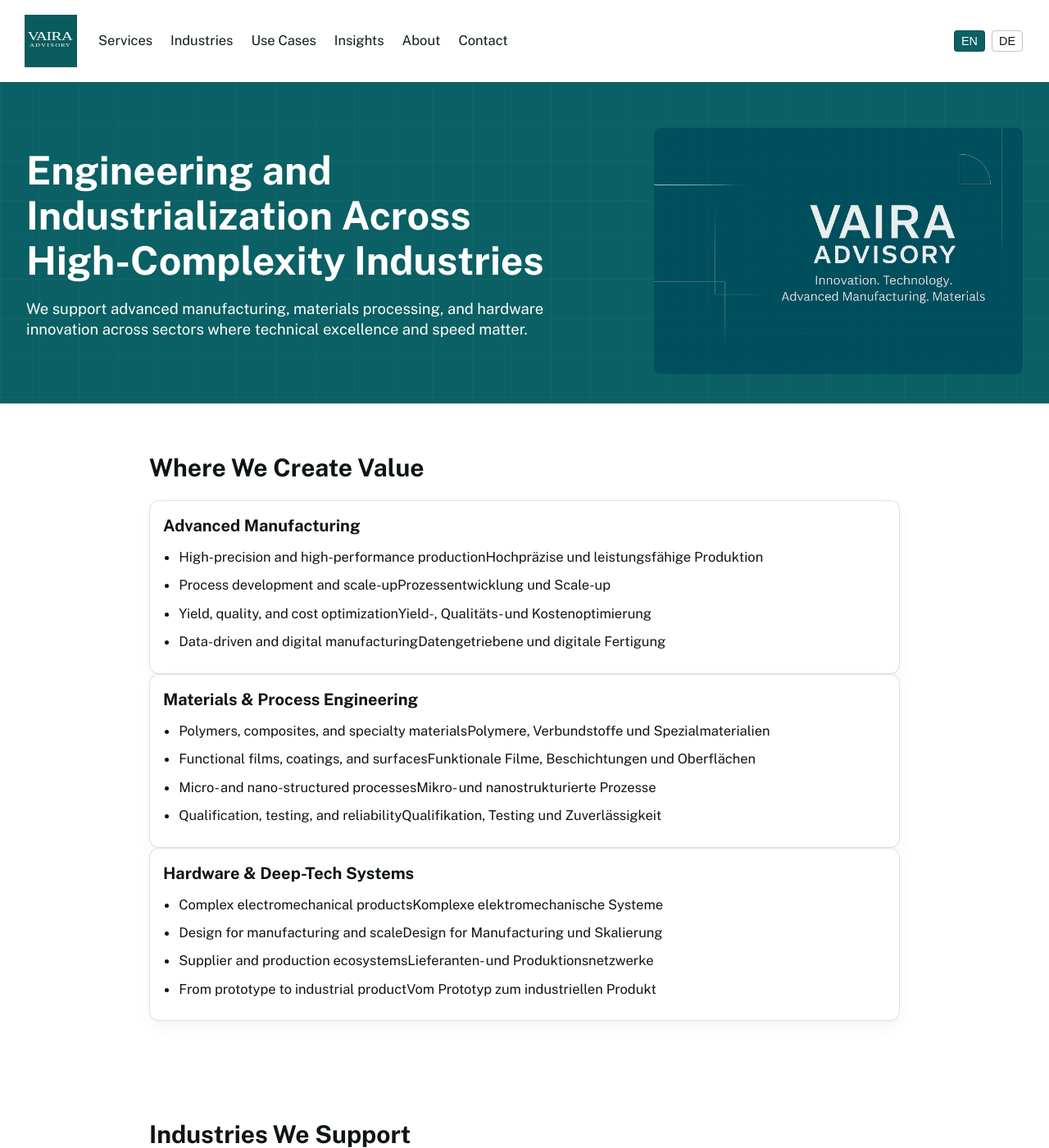
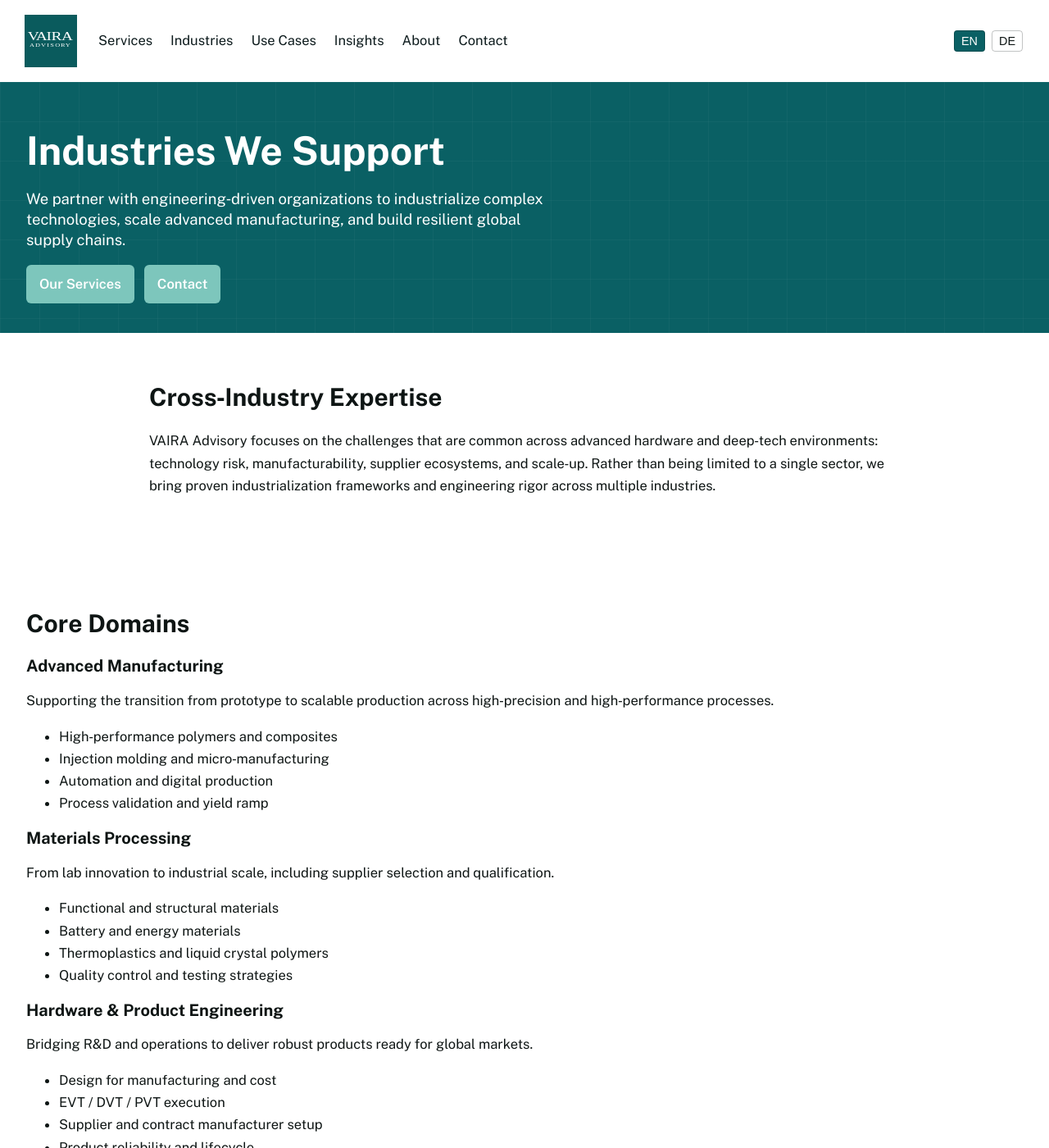
Before and after one commit to raphaelheeb/vaira-advisory, a Jekyll site: the page built from industries/index.html, in a window 1280 px wide and 1400 px high. Shown: the whole window at 82% size. Built offline with Jekyll 4.4.1, drawn with Linux system fonts in a browser that asks for light colours; some of the changed text lies outside the part shown.

Commit message:
Update index.html

```diff
--- a/industries/index.html
+++ b/industries/index.html
@@ -1,82 +1,117 @@
 ---
 layout: default
 title: Industries | VAIRA Advisory
-description: Advanced manufacturing, materials, and hardware innovation across high-complexity industries.
+description: Advanced manufacturing, materials processing and hardware design industries.
+permalink: /industries/
+lang: en
 ---
 
-<!-- HERO -->
-<section class="hero" id="hero">
+<!-- ================= HERO ================= -->
+<section class="hero hero--industries" id="hero">
   <div class="content-wrapper wrapper--wide">
     <div class="hero-grid">
-      <div>
+
+      <!-- LEFT -->
+      <div class="hero-left">
         <h1 class="hero-title">
-          <span lang="en">Engineering and Industrialization Across High-Complexity Industries</span>
-          <br><span lang="de" class="small">Engineering und Industrialisierung in komplexen Industrien</span>
+          Industries We Support
         </h1>
+
         <p class="hero-sub">
-          <span lang="en">We support advanced manufacturing, materials processing, and hardware innovation across sectors where technical excellence and speed matter.</span>
-          <span lang="de">Wir unterstützen Advanced Manufacturing, Materialprozesse und Hardware-Innovation in Branchen, in denen technische Exzellenz und Geschwindigkeit entscheidend sind.</span>
+          We partner with engineering‑driven organizations to industrialize complex
+          technologies, scale advanced manufacturing, and build resilient global
+          supply chains.
         </p>
+
+        <div class="hero-ctas">
+          <a class="cta-btn" href="{{ site.baseurl }}/services/">Our Services</a>
+          <a class="cta-btn cta-btn--ghost" href="{{ site.baseurl }}/contact/">Contact</a>
+        </div>
       </div>
 
+      <!-- RIGHT VISUAL -->
       <div class="hero-right" aria-hidden="true">
-        <img src="{{ site.baseurl }}/assets/img/technical-visual.jpg" alt="Advanced manufacturing visualization" class="cad-contour">
+        <div class="hero-visual hero-visual--technical"></div>
       </div>
+
     </div>
   </div>
 </section>
 
 
-<!-- CORE DOMAINS -->
-<section class="section" id="focus">
+<!-- ================= INTRO ================= -->
+<section class="section section--intro">
   <div class="content-wrapper wrapper--narrow">
 
     <h2>
-      <span lang="en">Where We Create Value</span>
-      <br><span lang="de" class="small">Wo wir Mehrwert schaffen</span>
+      Cross‑Industry Expertise
     </h2>
 
-    <div class="card-grid">
+    <p>
+      VAIRA Advisory focuses on the challenges that are common across advanced
+      hardware and deep‑tech environments: technology risk, manufacturability,
+      supplier ecosystems, and scale‑up. Rather than being limited to a single
+      sector, we bring proven industrialization frameworks and engineering
+      rigor across multiple industries.
+    </p>
 
-      <!-- Advanced Manufacturing -->
-      <article class="card">
-        <h3>
-          <span lang="en">Advanced Manufacturing</span>
-          <br><span lang="de" class="small">Advanced Manufacturing</span>
-        </h3>
-        <ul>
-          <li><span lang="en">High-precision and high-performance production</span><span lang="de">Hochpräzise und leistungsfähige Produktion</span></li>
-          <li><span lang="en">Process development and scale-up</span><span lang="de">Prozessentwicklung und Scale-up</span></li>
-          <li><span lang="en">Yield, quality, and cost optimization</span><span lang="de">Yield-, Qualitäts- und Kostenoptimierung</span></li>
-          <li><span lang="en">Data-driven and digital manufacturing</span><span lang="de">Datengetriebene und digitale Fertigung</span></li>
+  </div>
+</section>
+
+
+<!-- ================= CORE DOMAINS ================= -->
+<section class="section section--domains">
+  <div class="content-wrapper wrapper--wide">
+
+    <h2>Core Domains</h2>
+
+    <div class="domain-grid">
+
+      <!-- DOMAIN 1 -->
+      <article class="domain-card">
+        <h3>Advanced Manufacturing</h3>
+        <p>
+          Supporting the transition from prototype to scalable production
+          across high‑precision and high‑performance processes.
+        </p>
+
+        <ul class="domain-list">
+          <li>High‑performance polymers and composites</li>
+          <li>Injection molding and micro‑manufacturing</li>
+          <li>Automation and digital production</li>
+          <li>Process validation and yield ramp</li>
         </ul>
       </article>
 
-      <!-- Materials -->
-      <article class="card">
-        <h3>
-          <span lang="en">Materials & Process Engineering</span>
-          <br><span lang="de" class="small">Material- und Prozessengineering</span>
-        </h3>
-        <ul>
-          <li><span lang="en">Polymers, composites, and specialty materials</span><span lang="de">Polymere, Verbundstoffe und Spezialmaterialien</span></li>
-          <li><span lang="en">Functional films, coatings, and surfaces</span><span lang="de">Funktionale Filme, Beschichtungen und Oberflächen</span></li>
-          <li><span lang="en">Micro- and nano-structured processes</span><span lang="de">Mikro- und nanostrukturierte Prozesse</span></li>
-          <li><span lang="en">Qualification, testing, and reliability</span><span lang="de">Qualifikation, Testing und Zuverlässigkeit</span></li>
+      <!-- DOMAIN 2 -->
+      <article class="domain-card">
+        <h3>Materials Processing</h3>
+        <p>
+          From lab innovation to industrial scale, including supplier selection
+          and qualification.
+        </p>
+
+        <ul class="domain-list">
+          <li>Functional and structural materials</li>
+          <li>Battery and energy materials</li>
+          <li>Thermoplastics and liquid crystal polymers</li>
+          <li>Quality control and testing strategies</li>
         </ul>
       </article>
 
-      <!-- Hardware -->
-      <article class="card">
-        <h3>
-          <span lang="en">Hardware & Deep-Tech Systems</span>
-          <br><span lang="de" class="small">Hardware und Deep-Tech-Systeme</span>
-        </h3>
-        <ul>
-          <li><span lang="en">Complex electromechanical products</span><span lang="de">Komplexe elektromechanische Systeme</span></li>
-          <li><span lang="en">Design for manufacturing and scale</span><span lang="de">Design for Manufacturing und Skalierung</span></li>
-          <li><span lang="en">Supplier and production ecosystems</span><span lang="de">Lieferanten- und Produktionsnetzwerke</span></li>
-          <li><span lang="en">From prototype to industrial product</span><span lang="de">Vom Prototyp zum industriellen Produkt</span></li>
+      <!-- DOMAIN 3 -->
+      <article class="domain-card">
+        <h3>Hardware & Product Engineering</h3>
+        <p>
+          Bridging R&D and operations to deliver robust products ready for
+          global markets.
+        </p>
+
+        <ul class="domain-list">
+          <li>Design for manufacturing and cost</li>
+          <li>EVT / DVT / PVT execution</li>
+          <li>Supplier and contract manufacturer setup</li>
+          <li>Product reliability and lifecycle</li>
         </ul>
       </article>
 
@@ -85,98 +120,85 @@
 </section>
 
 
-<!-- INDUSTRIES -->
-<section class="section" id="industries">
-  <div class="content-wrapper wrapper--narrow">
+<!-- ================= INDUSTRIES ================= -->
+<section class="section section--industries">
+  <div class="content-wrapper wrapper--wide">
 
-    <h2>
-      <span lang="en">Industries We Support</span>
-      <br><span lang="de" class="small">Branchen</span>
-    </h2>
+    <h2>Selected Industries</h2>
 
-    <div class="card-grid">
+    <div class="industry-grid">
 
-      <article class="card">
-        <h3><span lang="en">Energy & Electrification</span><span lang="de">Energie & Elektrifizierung</span></h3>
-        <ul>
-          <li><span lang="en">Battery manufacturing and storage</span><span lang="de">Batterieproduktion und Energiespeicher</span></li>
-          <li><span lang="en">EV and mobility systems</span><span lang="de">Elektromobilität</span></li>
-          <li><span lang="en">Power electronics</span><span lang="de">Leistungselektronik</span></li>
-        </ul>
+      <article class="industry-card">
+        <h3>Energy & Electrification</h3>
+        <p>
+          Supporting battery, electrification, and power technologies from
+          early development to manufacturing scale.
+        </p>
       </article>
 
-      <article class="card">
-        <h3><span lang="en">MedTech & Life Sciences</span><span lang="de">MedTech & Life Sciences</span></h3>
-        <ul>
-          <li><span lang="en">Precision devices and diagnostics</span><span lang="de">Präzisionsgeräte und Diagnostik</span></li>
-          <li><span lang="en">Regulated manufacturing</span><span lang="de">Regulierte Produktion</span></li>
-        </ul>
+      <article class="industry-card">
+        <h3>Mobility & Automotive</h3>
+        <p>
+          Lightweight structures, performance materials, and scalable
+          manufacturing for next‑generation mobility.
+        </p>
       </article>
 
-      <article class="card">
-        <h3><span lang="en">Industrial & Automation</span><span lang="de">Industrie & Automation</span></h3>
-        <ul>
-          <li><span lang="en">Robotics and motion</span><span lang="de">Robotik und Motion</span></li>
-          <li><span lang="en">Sensors and control systems</span><span lang="de">Sensorik und Steuerung</span></li>
-        </ul>
+      <article class="industry-card">
+        <h3>Industrial & Automation</h3>
+        <p>
+          Equipment, robotics, and process technologies with strong
+          manufacturability and reliability focus.
+        </p>
       </article>
 
-      <article class="card">
-        <h3><span lang="en">Aerospace & High-Performance Systems</span><span lang="de">Luft- und Raumfahrt</span></h3>
-        <ul>
-          <li><span lang="en">Lightweight and advanced materials</span><span lang="de">Leichtbau und Hochleistungsmaterialien</span></li>
-          <li><span lang="en">Reliability and qualification</span><span lang="de">Zuverlässigkeit und Qualifikation</span></li>
-        </ul>
+      <article class="industry-card">
+        <h3>Medical & Life Sciences</h3>
+        <p>
+          Precision manufacturing, materials, and regulated production
+          environments.
+        </p>
       </article>
 
-      <article class="card">
-        <h3><span lang="en">Consumer & Performance Products</span><span lang="de">Konsum- und Performance-Produkte</span></h3>
-        <ul>
-          <li><span lang="en">Premium hardware</span><span lang="de">Premium-Hardware</span></li>
-          <li><span lang="en">Sports, mobility, and wearables</span><span lang="de">Sport, Mobilität und Wearables</span></li>
-        </ul>
+      <article class="industry-card">
+        <h3>Aerospace & Defense</h3>
+        <p>
+          High‑reliability components, qualification, and complex supply
+          chain ecosystems.
+        </p>
       </article>
 
-      <article class="card">
-        <h3><span lang="en">Deep-Tech Startups & Scale-Ups</span><span lang="de">Deep-Tech-Startups</span></h3>
-        <ul>
-          <li><span lang="en">Industrial readiness</span><span lang="de">Industrialisierungs-Reife</span></li>
-          <li><span lang="en">Technology validation</span><span lang="de">Technologie-Validierung</span></li>
-        </ul>
+      <article class="industry-card">
+        <h3>Consumer & Performance Products</h3>
+        <p>
+          Premium hardware, sports and performance equipment with focus
+          on design, cost and scalability.
+        </p>
       </article>
 
     </div>
+
   </div>
 </section>
 
 
-<!-- CROSS-INDUSTRY VALUE -->
-<section class="section">
+<!-- ================= VALUE ================= -->
+<section class="section section--value">
   <div class="content-wrapper wrapper--narrow">
 
-    <h2>
-      <span lang="en">Why Cross-Industry Experience Matters</span>
-      <br><span lang="de" class="small">Warum branchenübergreifende Erfahrung entscheidend ist</span>
-    </h2>
+    <h2>Where We Create Value</h2>
 
-    <p>
-      <span lang="en">
-        Many technical challenges are not industry-specific. The same principles of process design, materials science, and industrialization apply across sectors. By transferring proven approaches and avoiding repeated mistakes, we accelerate execution and reduce risk.
-      </span>
-      <span lang="de">
-        Viele technische Herausforderungen sind branchenübergreifend. Prinzipien aus Prozessdesign, Materialwissenschaft und Industrialisierung lassen sich übertragen. Dadurch beschleunigen wir Projekte und reduzieren Risiken.
-      </span>
-    </p>
+    <ul class="value-list">
+      <li>De‑risking new technologies before major capital decisions</li>
+      <li>Accelerating industrialization and scale‑up</li>
+      <li>Improving yield, quality, and cost</li>
+      <li>Building global supplier ecosystems</li>
+      <li>Creating operational transparency and governance</li>
+    </ul>
 
     <div class="hero-ctas">
-      <a class="cta-btn" href="{{ site.baseurl }}/use-cases/">
-        <span lang="en">See Use Cases</span>
-        <span lang="de">Use Cases ansehen</span>
-      </a>
-      <a class="cta-btn" href="{{ site.baseurl }}/contact/">
-        <span lang="en">Get in Touch</span>
-        <span lang="de">Kontakt aufnehmen</span>
-      </a>
+      <a class="cta-btn" href="{{ site.baseurl }}/use-cases/">See Use Cases</a>
+      <a class="cta-btn cta-btn--ghost" href="{{ site.baseurl }}/contact/">Start a Conversation</a>
     </div>
 
   </div>
```
